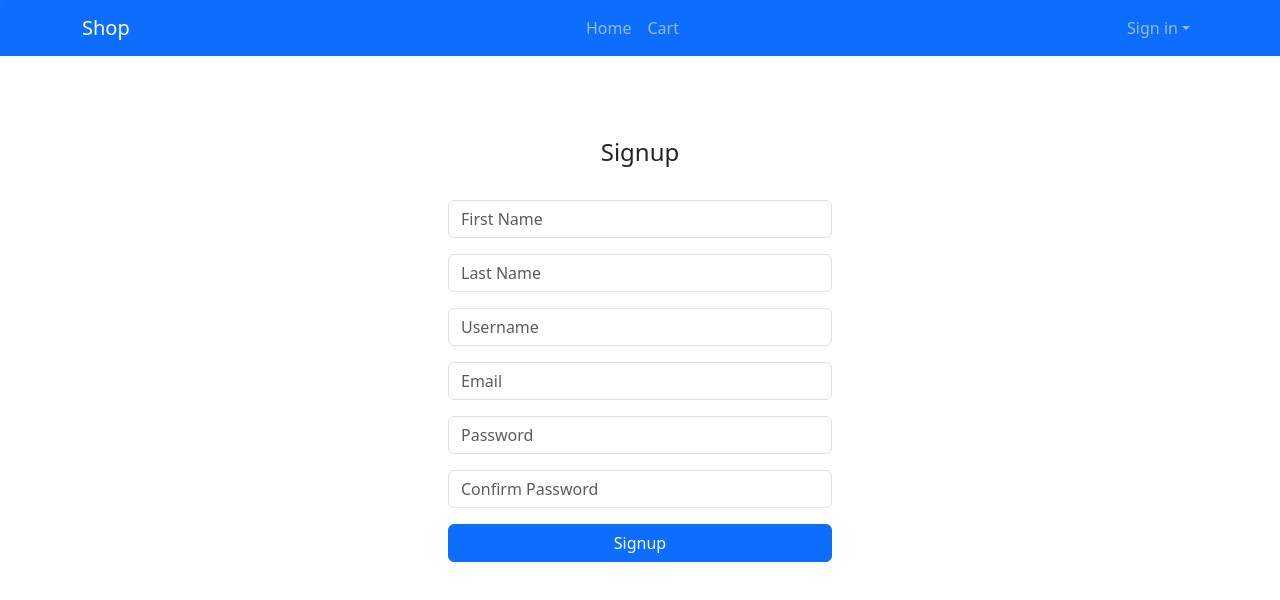
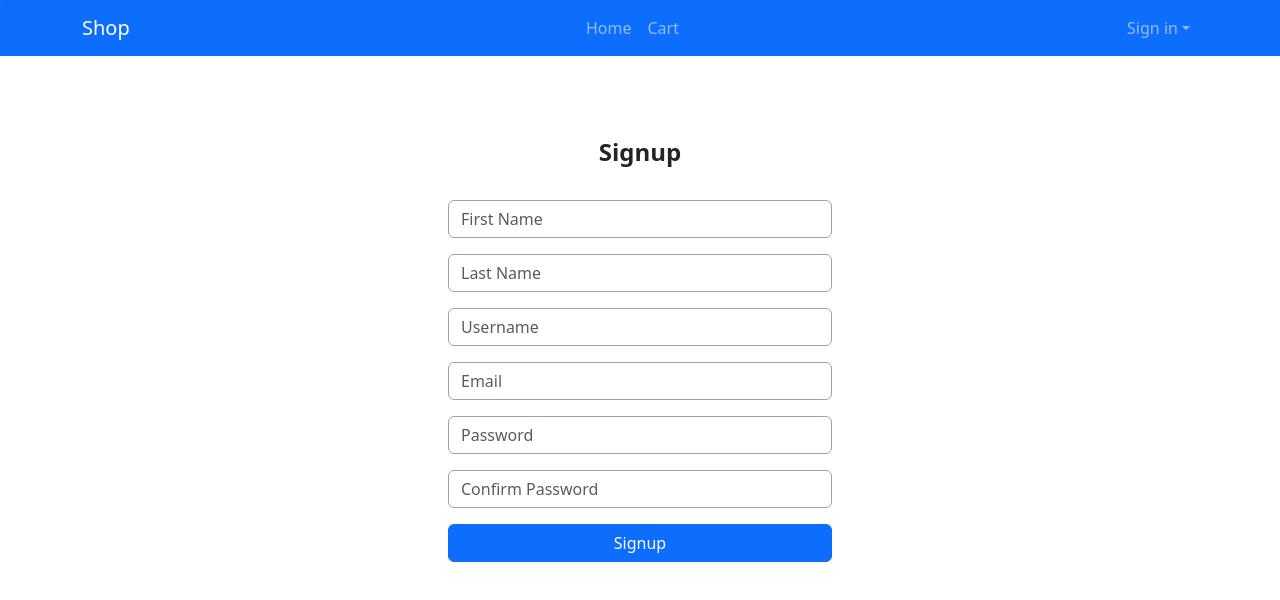
Before and after one commit to bsule/ecommerce-app, a React (Vite) app in the folder frontend/ecommerceReact/: page /signup in a window 1280 px wide. Shown: the top 600 px of the page. Built offline with nearby package versions, Linux system fonts and the light colour scheme; no server answers.

Commit message:
styling for signup and login

```diff
--- a/frontend/ecommerceReact/src/App.jsx
+++ b/frontend/ecommerceReact/src/App.jsx
@@ -8,6 +8,7 @@ import SignupPage from './pages/SignupPage';
 import LoginCheck from './components/user/LoginCheck';
 import ItemDetailPage from './components/items/ItemsDetailPage';
 import BuyNowPage from './pages/BuyNowPage';
+import NotFoundPage from './pages/NotFoundPage';
 
 function App() {
     return (
@@ -23,6 +24,7 @@ function App() {
                         <Route path='/items/:id' element={<ItemDetailPage/>}/>
                         <Route path='/cart' element={<CartPage/>}/>
                         <Route path='/buy-now' element={<BuyNowPage/>}/>
+                        <Route path='*' element={<NotFoundPage/>}/>
                     </Routes>
                 </Container>
             </div>
--- a/frontend/ecommerceReact/src/components/cart/ShowCart.jsx
+++ b/frontend/ecommerceReact/src/components/cart/ShowCart.jsx
@@ -2,6 +2,7 @@ import { useEffect } from "react";
 import { useViewCartQuery } from "../../redux/cartApis/cartApiSlice";
 import LoadingBarComponent from "../LoadingBar";
 import RemoveCart from "./RemoveCart";
+import { Link } from "react-router-dom";
 
 function ShowCart() {
     const {data, isLoading, error, refetch} = useViewCartQuery();
@@ -25,11 +26,13 @@ function ShowCart() {
 
     const itemMap = data?.items?.map(item => (
         <div key={item.id} className="flex mb-4 w-[700px]">
-            <img src={item.item_image} className="w-28 h-28" />
-            <div className="ml-4 flex flex-col">
-                <p>{item.item_name}</p>
-                <p>{item.item_price}</p>
-            </div>
+            <Link to={`/items/${item.item}`} className="flex items-center">
+                <img src={item.item_image} className="w-28 h-28" />
+                <div className="ml-4 flex flex-col">
+                    <p>{item.item_name}</p>
+                    <p>{item.item_price}</p>
+                </div>
+            </Link>
             <div className="flex flex-column ml-auto items-end">
                 <p className="mb-2">Quantity: {item.quantity}</p>
                 <RemoveCart item={item} refetchCart={refetch}/>
--- a/frontend/ecommerceReact/src/components/items/ItemsDetailPage.jsx
+++ b/frontend/ecommerceReact/src/components/items/ItemsDetailPage.jsx
@@ -1,27 +1,31 @@
 import { useParams } from "react-router-dom";
 import { useGetItemByIdQuery } from "../../redux/authApis/getItemsApiSlice";
 import LoadingBarComponent from "../LoadingBar";
+import StarRating from "./StarRating";
+import AddCart from "../cart/AddCart";
 
 function ItemDetailPage() {
     const { id } = useParams();
     const { data: item, isLoading, error } = useGetItemByIdQuery(id);
 
-
     return (
-        <div>
+        <div className="flex flex-col mt-20">
             <LoadingBarComponent isLoading={isLoading}/>
             {!isLoading &&
-            <div>
+            <div className="flex flex-col justify-center items-center">
                 <div className="flex flex-row">
-                    <div className="flex">
-                        <img src={item.image} alt="Error Loading Image" />
-
+                    <div className="flex mr-10">
+                        <img src={item.image} alt="Error Loading Image" className="w-[500px] h-[500px]" />
                     </div>
 
-                    <div>
-                        <h3>{item.name}</h3>
-                        {/* <p>{item.description}</p> */}
-                        <p>{item.price}</p>
+                    <div className="flex flex-col max-w-lg mt-20">
+                        <h3 className="text-xl font-bold">{item.name}</h3>
+                        <StarRating rating={item.review_avg} total_reviews={item.total_reviews}/>
+                        <p className="font-bold">${item.price}</p>
+                        <p className="mt-2">{item.description}</p>
+                        <div className="mt-3">
+                            <AddCart itemID={item.id}/>
+                        </div>
                     </div>
                 </div>
             </div>
--- a/frontend/ecommerceReact/src/components/user/Login.jsx
+++ b/frontend/ecommerceReact/src/components/user/Login.jsx
@@ -31,14 +31,14 @@ function Login() {
 
     return (
         <div className="flex flex-col items-center justify-center mt-20">
-            <h2 className="mb-8 text-2xl">Login</h2>
-            <Form onSubmit={handleSubmit} className="flex flex-col min-w-80">
+            <h2 className="mb-8 text-2xl font-bold">Login</h2>
+            <Form onSubmit={handleSubmit} className="flex flex-col min-w-96">
                 <Form.Group className="mb-3">
-                    <Form.Control type="text" placeholder="Username" value={username} onChange={(e) => setUsername(e.target.value)}/>
+                    <Form.Control type="text" placeholder="Username" value={username} onChange={(e) => setUsername(e.target.value)} className="border-gray-400"/>
                 </Form.Group>
 
                 <Form.Group className="mb-3">
-                    <Form.Control type="password" placeholder="Password" value={password} onChange={(e) => setPassword(e.target.value)} />
+                    <Form.Control type="password" placeholder="Password" value={password} onChange={(e) => setPassword(e.target.value)} className="border-gray-400"/>
                 </Form.Group>
                 <Button variant="primary" type="submit" disabled={isLoading}>
                     Login
--- a/frontend/ecommerceReact/src/components/user/RefreshToken.jsx
+++ b/frontend/ecommerceReact/src/components/user/RefreshToken.jsx
@@ -15,8 +15,6 @@ const useRefreshToken = () => {
 
         try {
             const req = await refreshTokenMutation(refreshToken).unwrap();
-            console.log(req);
-            console.log(req.access);
             dispatch(setCredentials({ accessToken: req.access, refreshToken: req.refresh }));
             return true;
         }
--- a/frontend/ecommerceReact/src/components/user/Signup.jsx
+++ b/frontend/ecommerceReact/src/components/user/Signup.jsx
@@ -26,41 +26,39 @@ function Signup() {
 
         try {
             const user = await signup({ first_name: firstName, last_name: lastName, username, email, password, password2}).unwrap();
-            console.log(user);
             dispatch(setCredentials({ accessToken: user.access, refreshToken: user.refresh }));
             navigate('/login');
         }
         catch (err) {
-            console.error('Failed to signup', err);
         }
     };
 
     return (
         <div className="flex flex-col items-center justify-center mt-20">
-            <h2 className="text-2xl mb-8">Signup</h2>
+            <h2 className="text-2xl mb-8 font-bold">Signup</h2>
             <Form onSubmit={handleSubmit} className="flex flex-col min-w-96">
                 <Form.Group className="mb-3">
-                    <Form.Control type="text" placeholder="First Name" value={firstName} onChange={(e) => setFirstName(e.target.value)}/>
+                    <Form.Control type="text" placeholder="First Name" value={firstName} onChange={(e) => setFirstName(e.target.value)} className="border-gray-400"/>
                 </Form.Group>
 
                 <Form.Group className="mb-3">
-                    <Form.Control type="text" placeholder="Last Name" value={lastName} onChange={(e) => setLastName(e.target.value)}/>
+                    <Form.Control type="text" placeholder="Last Name" value={lastName} onChange={(e) => setLastName(e.target.value)} className="border-gray-400"/>
                 </Form.Group>
 
                 <Form.Group className="mb-3">
-                    <Form.Control type="text" placeholder="Username" value={username} onChange={(e) => setUsername(e.target.value)}/>
+                    <Form.Control type="text" placeholder="Username" value={username} onChange={(e) => setUsername(e.target.value)} className="border-gray-400"/>
                 </Form.Group>
 
                 <Form.Group className="mb-3">
-                    <Form.Control type="Email" placeholder="Email" value={email} onChange={(e) => setEmail(e.target.value)}/>
+                    <Form.Control type="Email" placeholder="Email" value={email} onChange={(e) => setEmail(e.target.value)} className="border-gray-400"/>
                 </Form.Group>
 
                 <Form.Group className="mb-3">
-                    <Form.Control type="password" placeholder="Password" value={password} onChange={(e) => setPassword(e.target.value)} />
+                    <Form.Control type="password" placeholder="Password" value={password} onChange={(e) => setPassword(e.target.value)} className="border-gray-400"/>
                 </Form.Group>
 
                 <Form.Group className="mb-3">
-                    <Form.Control type="password" placeholder="Confirm Password" value={password2} onChange={(e) => setPassword2(e.target.value)} />
+                    <Form.Control type="password" placeholder="Confirm Password" value={password2} onChange={(e) => setPassword2(e.target.value)} className="border-gray-400"/>
                 </Form.Group>
 
                 <Button variant="primary" type="submit" disabled={isLoading}>
--- a/frontend/ecommerceReact/src/pages/CartPage.jsx
+++ b/frontend/ecommerceReact/src/pages/CartPage.jsx
@@ -11,7 +11,6 @@ function CartPage() {
     const accessToken = getAccessToken();
 
     useEffect(() => {
-        console.log(accessToken);
         if (!accessToken) {
             navigate('/login');
         }
--- /dev/null
+++ b/frontend/ecommerceReact/src/pages/NotFoundPage.jsx
@@ -0,0 +1,9 @@
+function NotFoundPage() {
+    return (
+        <div className="flex items-center justify-center h-screen">
+            <p className="text-lg font-bold">Page Not Found</p>
+        </div>
+    );
+}
+
+export default NotFoundPage;
```
Also changed, not shown: 1 other file (tests, documents, lock files or other folders).
